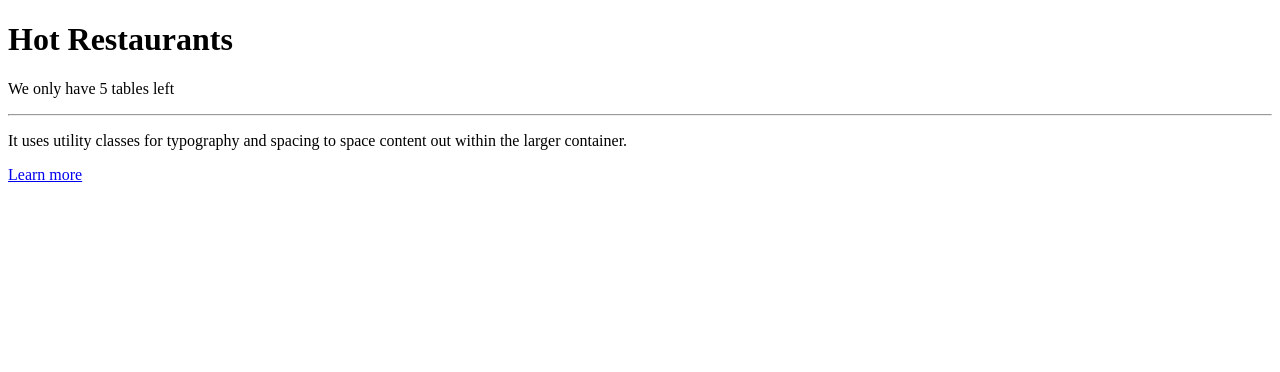
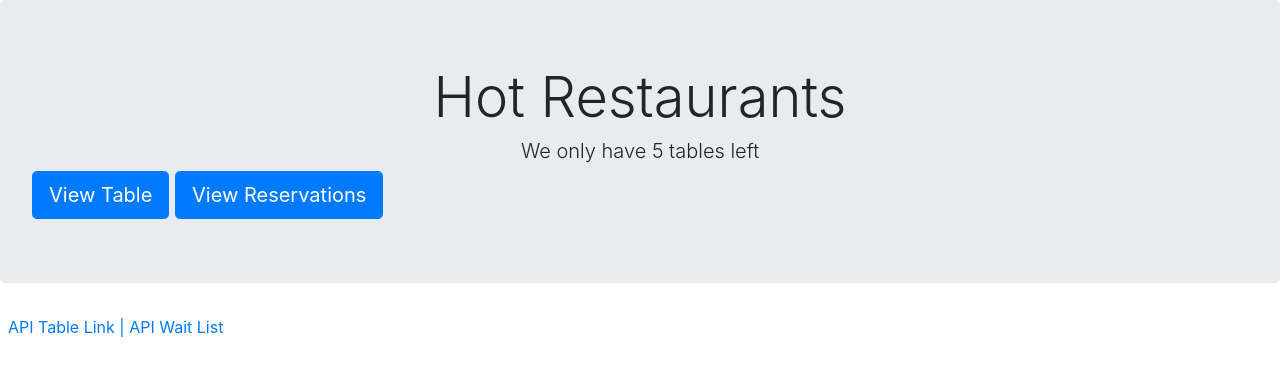
Before and after one commit to ShaylaStevenson/hot-restaurants, a website: page index.HTML in a window 1280 px wide. Drawn offline with nearby package versions, Linux system fonts and the light colour scheme.

Commit message:
index.html file 'done'

```diff
--- a/index.HTML
+++ b/index.HTML
@@ -4,18 +4,28 @@
     <meta charset="UTF-8">
     <meta http-equiv="X-UA-Compatible" content="IE=edge">
     <meta name="viewport" content="width=device-width, initial-scale=1.0">
+    <link rel="stylesheet" href="https://cdn.jsdelivr.net/npm/bootstrap@4.6.0/dist/css/bootstrap.min.css" integrity="sha384-B0vP5xmATw1+K9KRQjQERJvTumQW0nPEzvF6L/Z6nronJ3oUOFUFpCjEUQouq2+l" crossorigin="anonymous">
+    <link rel="stylesheet" href="assets/style.css">
     <title>Homepage</title>
 </head>
 <body>
     <div class="jumbotron">
-        <h1 class="display-4">Hot Restaurants</h1>
-        <p class="lead">We only have 5 tables left</p>
-        <hr class="my-4">
-        <p>It uses utility classes for typography and spacing to space content out within the larger container.</p>
-        <p class="lead">
-          <a class="btn btn-primary btn-lg" href="#" role="button">Learn more</a>
-        </p>
-      </div>
+        <div class="container text-center"></div>
+            <h1 class="display-4 text-center">Hot Restaurants</h1>
+            <h2 class="lead text-center">We only have 5 tables left</h2>
+            <div class="lead justify-content-center align-items-center">
+                <button class="btn btn-primary btn-lg" href="tables.html" role="button">View Table</button>
+                <button class="btn btn-primary btn-lg" href="reservations.html" role="button">View Reservations</button>
+            </div>
+        </div>
+    </div>
 
+    <!--Links to other pages-->
+    <p class="ml-2"><a href="tables.HTML">API Table Link | </a><a href="reservations.HTML">API Wait List</a></p>
+
+
+
+<script src="https://code.jquery.com/jquery-3.5.1.slim.min.js" integrity="sha384-DfXdz2htPH0lsSSs5nCTpuj/zy4C+OGpamoFVy38MVBnE+IbbVYUew+OrCXaRkfj" crossorigin="anonymous"></script>
+<script src="https://cdn.jsdelivr.net/npm/bootstrap@4.6.0/dist/js/bootstrap.bundle.min.js" integrity="sha384-Piv4xVNRyMGpqkS2by6br4gNJ7DXjqk09RmUpJ8jgGtD7zP9yug3goQfGII0yAns" crossorigin="anonymous"></script>
 </body>
 </html>
```
